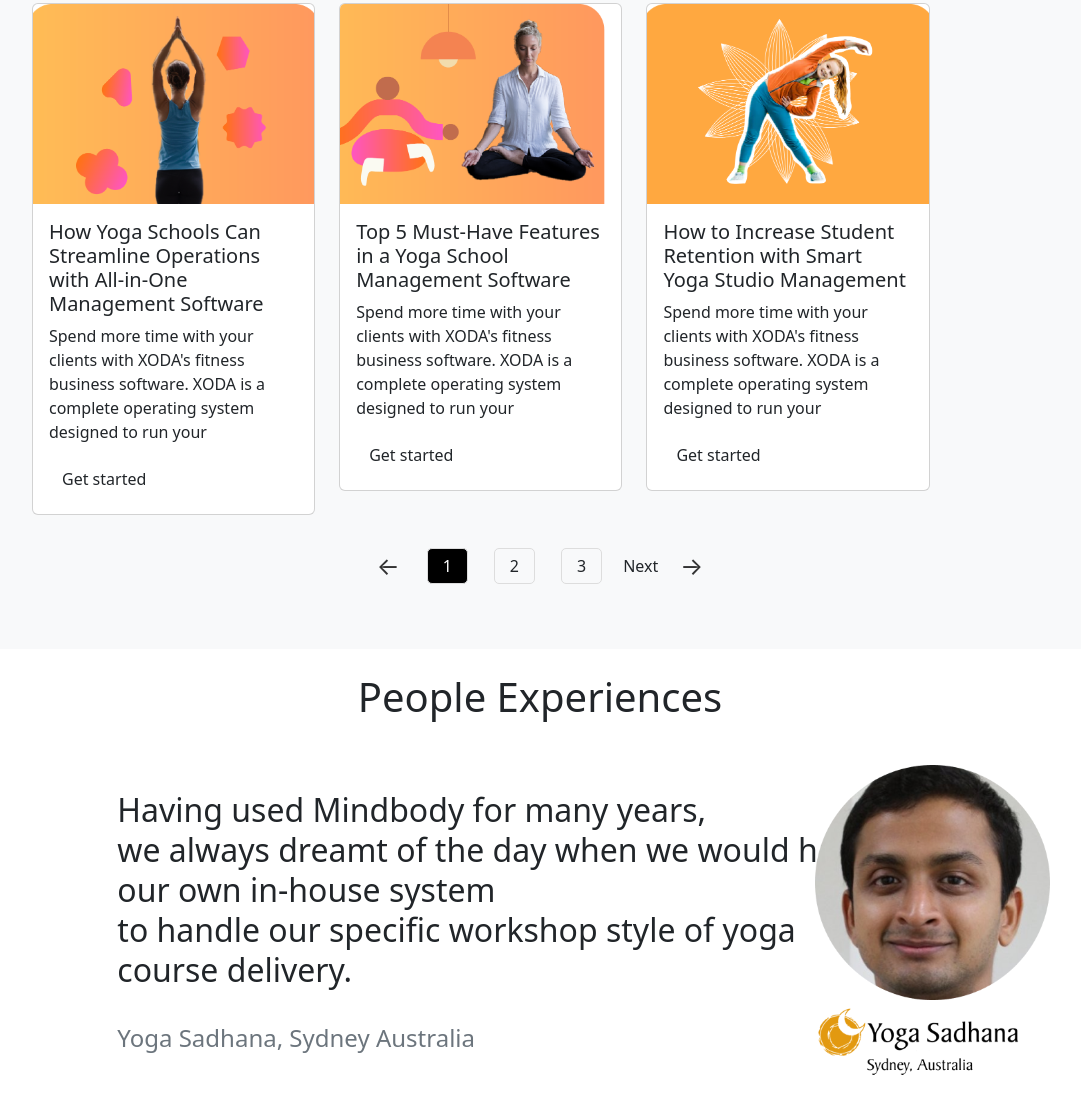
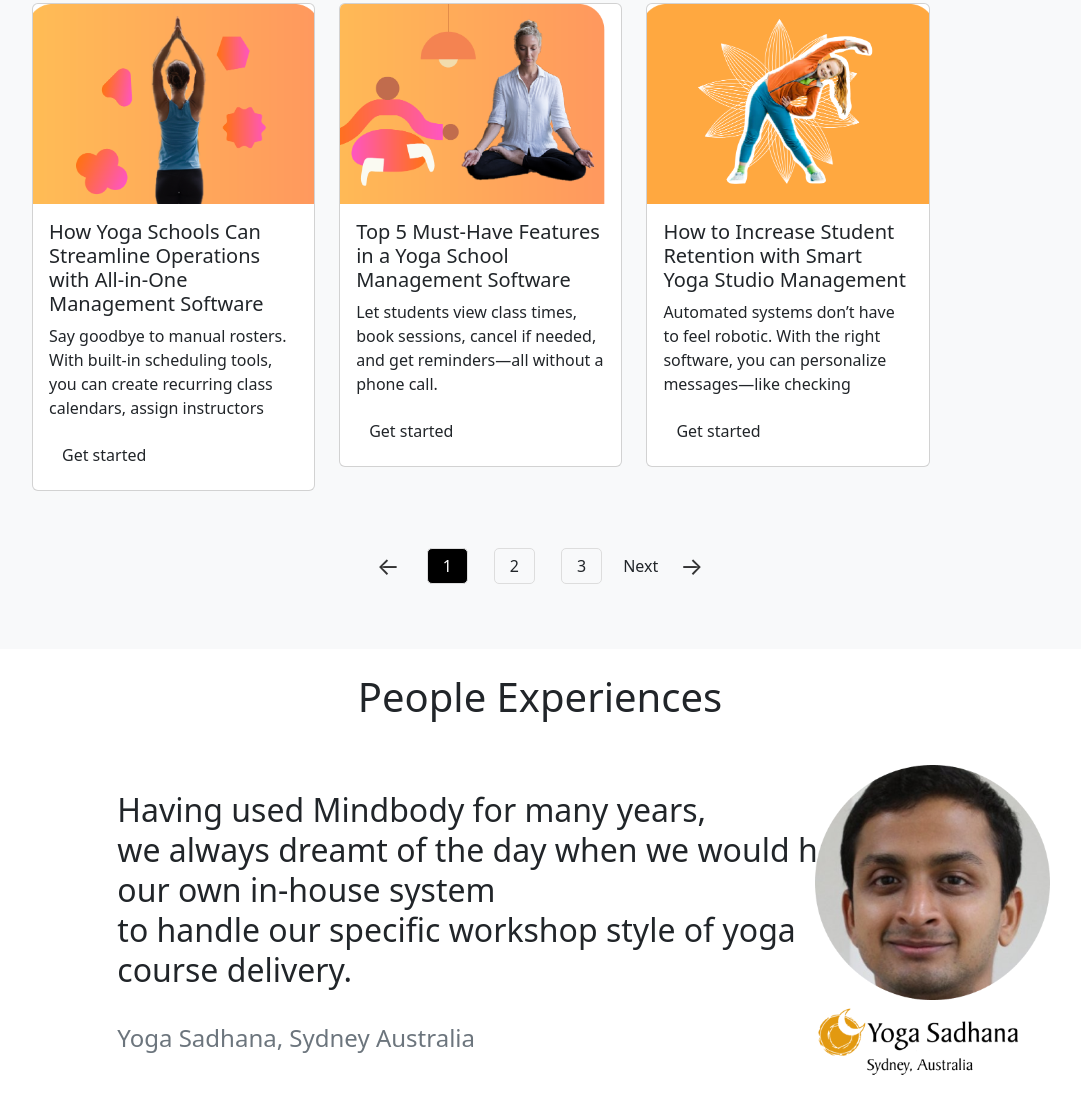
Before and after one commit to yogicfuture/home, a plain HTML site: page index.html in a window 1280 px wide. Shown: the part 3878-4978 px from the top of the page, without its empty margins (100-1181 px from the left). Drawn offline with nearby package versions, Linux system fonts and the light colour scheme.

Commit message:
Update index.html

```diff
--- a/index.html
+++ b/index.html
@@ -272,7 +272,7 @@
                                     <img src="allinone.png" class="card-img-top" alt="Blog 1">
                                     <div class="card-body">
                                         <h5 class="card-title">How Yoga Schools Can Streamline Operations with All-in-One Management Software</h5>
-                                        <p class="card-text">Spend more time with your clients with XODA's fitness business software. XODA is a complete operating system designed to run your</p>
+                                        <p class="card-text">Say goodbye to manual rosters. With built-in scheduling tools, you can create recurring class calendars, assign instructors</p>
                                         <button class="btn btn-get-started">Get started</button>
                                     </div>
                                 </div>
@@ -282,7 +282,7 @@
                                     <img src="top5.png" class="card-img-top" alt="Blog 2">
                                     <div class="card-body">
                                         <h5 class="card-title">Top 5 Must-Have Features in a Yoga School Management Software</h5>
-                                        <p class="card-text">Spend more time with your clients with XODA's fitness business software. XODA is a complete operating system designed to run your</p>
+                                        <p class="card-text">Let students view class times, book sessions, cancel if needed, and get reminders—all without a phone call.</p>
                                         <button class="btn btn-get-started">Get started</button>
                                     </div>
                                 </div>
@@ -292,7 +292,7 @@
                                     <img src="students.png" class="card-img-top" alt="Blog 3">
                                     <div class="card-body">
                                         <h5 class="card-title">How to Increase Student Retention with Smart Yoga Studio Management</h5>
-                                        <p class="card-text">Spend more time with your clients with XODA's fitness business software. XODA is a complete operating system designed to run your</p>
+                                        <p class="card-text">Automated systems don’t have to feel robotic. With the right software, you can personalize messages—like checking</p>
                                         <button class="btn btn-get-started">Get started</button>
                                     </div>
                                 </div>
@@ -308,7 +308,7 @@
                                     <img src="inevitable.png" class="card-img-top" alt="Blog 4">
                                     <div class="card-body">
                                         <h5 class="card-title">The Future of Yoga Schools: Why Digital Transformation is Inevitable</h5>
-                                        <p class="card-text">Spend more time with your clients with XODA's fitness business software. XODA is a complete operating system designed to run your</p>
+                                        <p class="card-text">Yoga is ancient—but running a yoga school today requires modern solutions. As the wellness industry grows and student...</p>
                                         <button class="btn btn-get-started">Get started</button>
                                     </div>
                                 </div>
@@ -318,7 +318,7 @@
                                     <img src="automation.png" class="card-img-top" alt="Blog 5">
                                     <div class="card-body">
                                         <h5 class="card-title">From Chaos to Zen: How Automation Can Save Yoga Teachers Time and Energy</h5>
-                                        <p class="card-text">Spend more time with your clients with XODA's fitness business software. XODA is a complete operating system designed to run your</p>
+                                        <p class="card-text">Let’s be real: teaching yoga is supposed to be peaceful and purposeful… But behind the scenes, it can feel like organized chaos.</p>
                                         <button class="btn btn-get-started">Get started</button>
                                     </div>
                                 </div>
@@ -328,7 +328,7 @@
                                     <img src="allinone.png" class="card-img-top" alt="Blog 6">
                                     <div class="card-body">
                                         <h5 class="card-title">Maximizing Revenue for Your Yoga School: Subscription vs. Pay-Per-Class Models</h5>
-                                        <p class="card-text">Spend more time with your clients with XODA's fitness business software. XODA is a complete operating system designed to run your</p>
+                                        <p class="card-text">Your classes are full of good energy—but is your revenue flowing just as smoothly?</p>
                                         <button class="btn btn-get-started">Get started</button>
                                     </div>
                                 </div>
@@ -344,7 +344,7 @@
                                     <img src="students.png" class="card-img-top" alt="Blog 7">
                                     <div class="card-body">
                                         <h5 class="card-title">How AI & Data Analytics Can Improve Yoga Student Engagement and Progress</h5>
-                                        <p class="card-text">Spend more time with your clients with XODA's fitness business software. XODA is a complete operating system designed to run your</p>
+                                        <p class="card-text">AI can analyze student behavior—class preferences, attendance, feedback—and recommend the ideal classes for their goals or body type.</p>
                                         <button class="btn btn-get-started">Get started</button>
                                     </div>
                                 </div>
@@ -354,7 +354,7 @@
                                     <img src="top5.png" class="card-img-top" alt="Blog 8">
                                     <div class="card-body">
                                         <h5 class="card-title">Social Media & Marketing Automation: How to Grow Your Yoga School Effortlessly</h5>
-                                        <p class="card-text">Spend more time with your clients with XODA's fitness business software. XODA is a complete operating system designed to run your</p>
+                                        <p class="card-text">It’s also about being a content creator, marketer, community builder, and admin—all at once. Exhausting, right?</p>
                                         <button class="btn btn-get-started">Get started</button>
                                     </div>
                                 </div>
@@ -364,7 +364,7 @@
                                     <img src="studio.png" class="card-img-top" alt="Blog 9">
                                     <div class="card-body">
                                         <h5 class="card-title">Success Stories: How Yoga Teachers Transformed Their Studios with Tech</h5>
-                                        <p class="card-text">Spend more time with your clients with XODA's fitness business software. XODA is a complete operating system designed to run your</p>
+                                        <p class="card-text">Priya ran a small yoga school in Mumbai. She tracked attendance on a clipboard and collected fees in cash.</p>
                                         <button class="btn btn-get-started">Get started</button>
                                     </div>
                                 </div>
```
